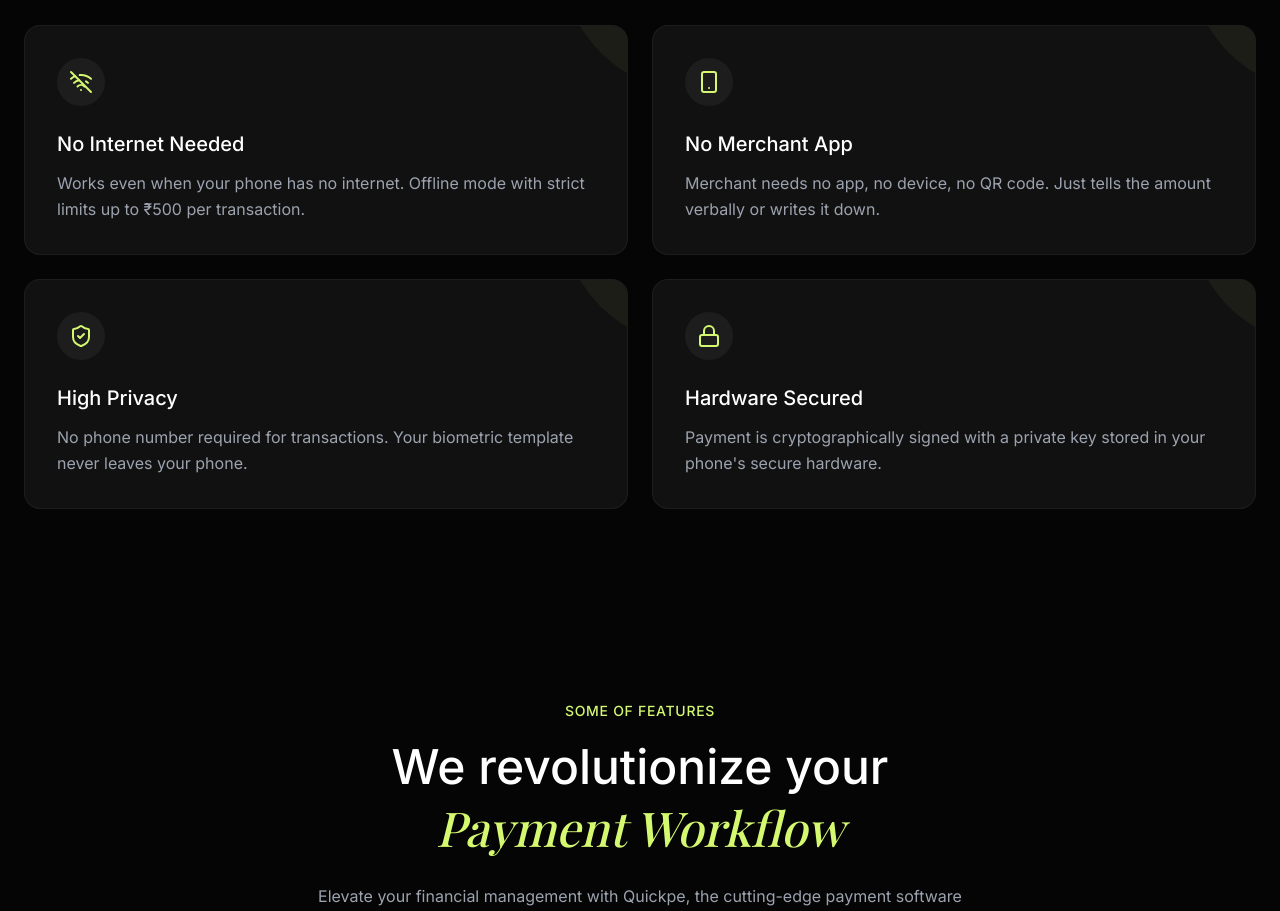
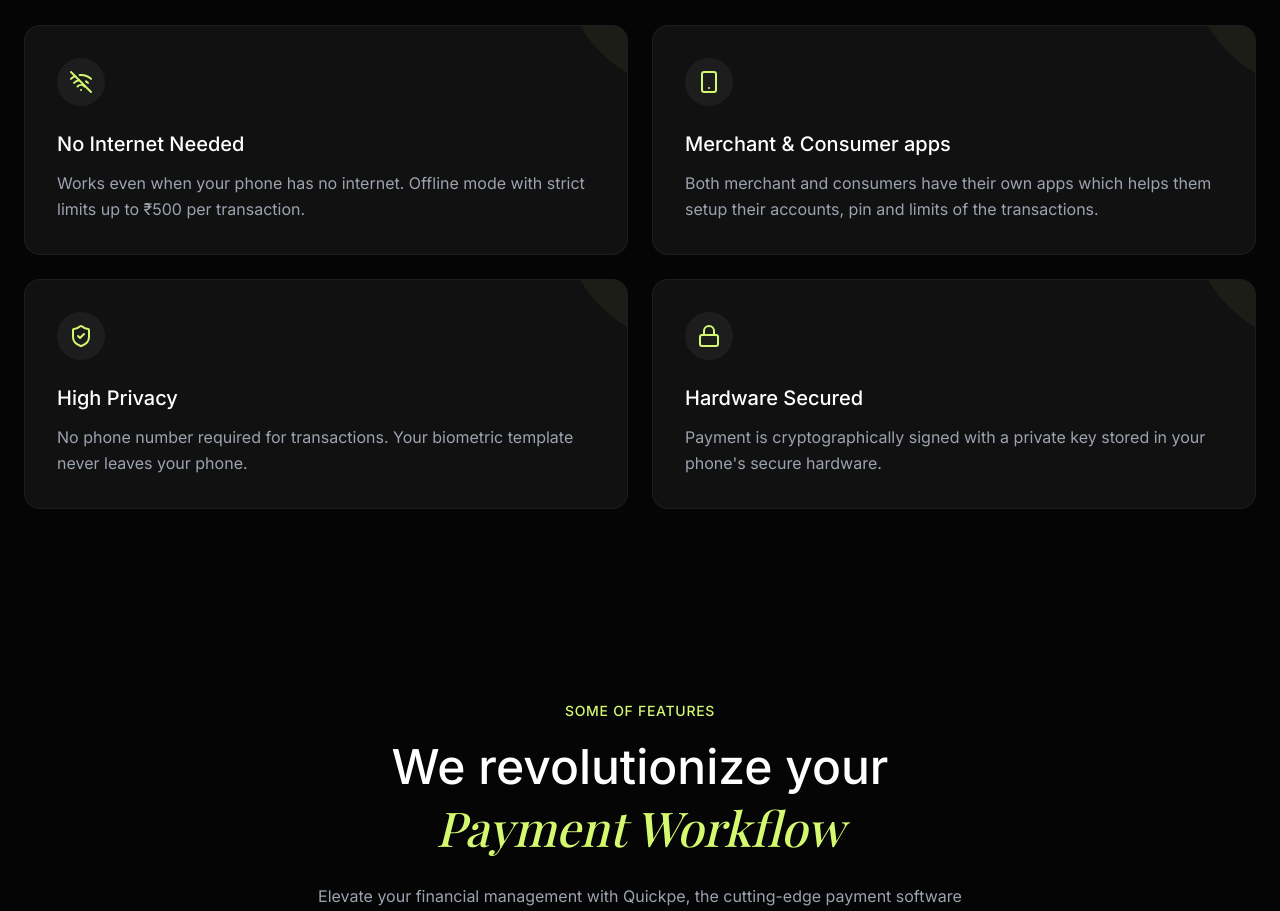
Before and after one commit to Sriharsha-Meduri/TouchPay, a React (Vite) app: page / in a window 1280 px wide. Shown: the part 1640-2551 px from the top of the page. Built offline with nearby package versions, Linux system fonts and the light colour scheme; a web font is replaced by a local one.

Commit message:
bugs fix

```diff
--- a/src/App.tsx
+++ b/src/App.tsx
@@ -628,8 +628,8 @@ export default function App() {
             />
             <FeatureCard
               icon={<Smartphone className="text-accent" />}
-              title="No Merchant App"
-              desc="Merchant needs no app, no device, no QR code. Just tells the amount verbally or writes it down."
+              title="Merchant & Consumer apps"
+              desc="Both merchant and consumers have their own apps which helps them setup their accounts, pin and limits of the transactions."
             />
             <FeatureCard
               icon={<ShieldCheck className="text-accent" />}
```
